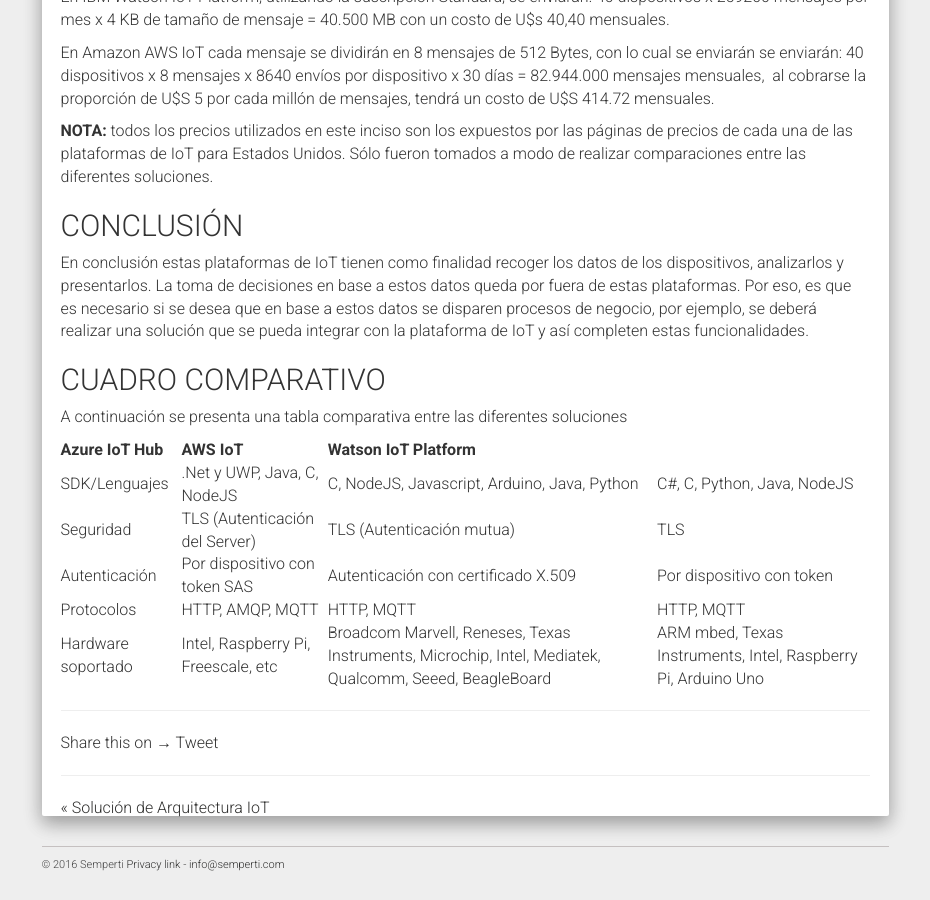
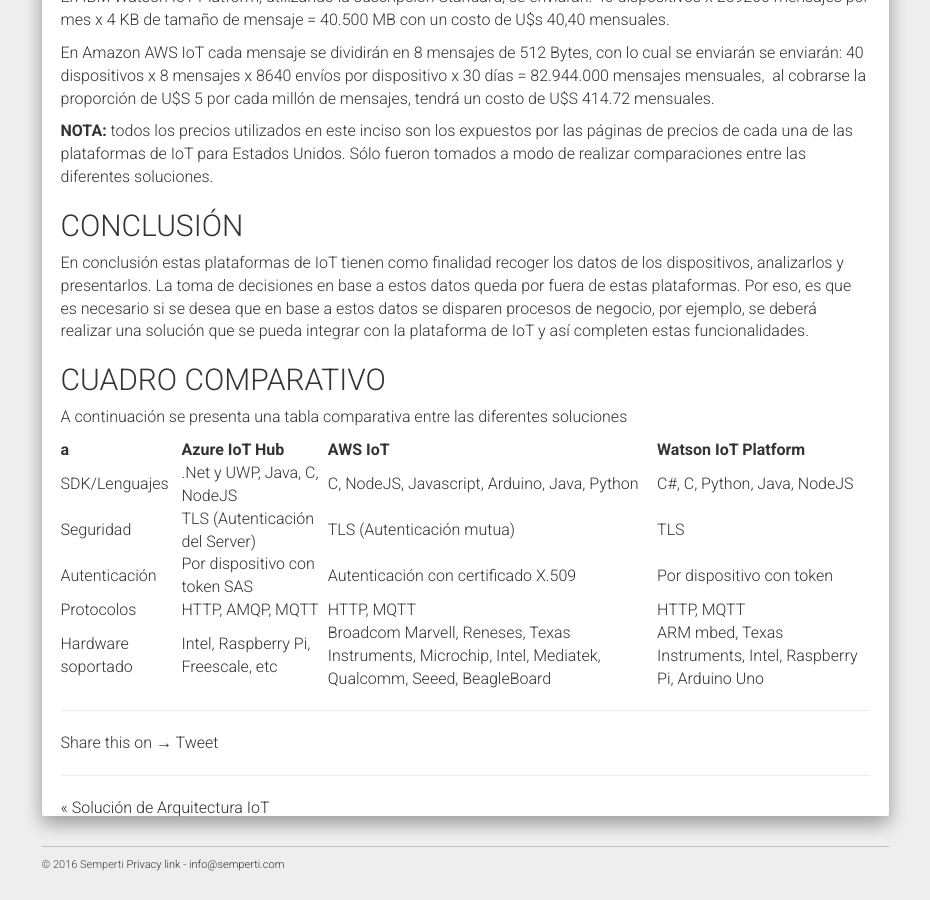
Before and after one commit to Semperti/semperti.github.io, a Jekyll site: the page built from _posts/2017-03-27-plataformas-iot.md, in a window 1280 px wide and 900 px high, scrolled down 4977 px. Shown: the whole window, without its empty margins (321-1251 px from the left). Built offline with Jekyll 4.4.1, drawn with Linux system fonts in a browser that asks for light colours; nearby versions of some CDN libraries; comment, search, counter and statistics services are not loaded.

```diff
--- a/_posts/2017-03-27-plataformas-iot.md
+++ b/_posts/2017-03-27-plataformas-iot.md
@@ -149,7 +149,7 @@ A continuación se presenta una tabla comparativa entre las diferentes solucione
 
 
 
- |Azure IoT Hub|AWS IoT|Watson IoT Platform
+ a|Azure IoT Hub|AWS IoT|Watson IoT Platform
 -|-------------|-------|-------------------
 SDK/Lenguajes|.Net y UWP, Java, C, NodeJS|C, NodeJS, Javascript, Arduino, Java, Python|C#, C, Python, Java, NodeJS
 Seguridad|TLS (Autenticación del Server)|TLS (Autenticación mutua)|TLS
```
